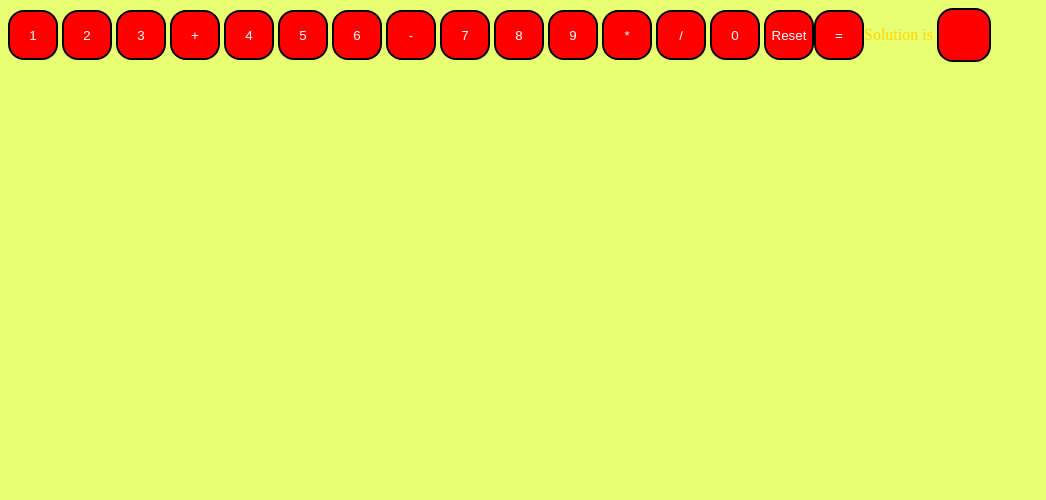
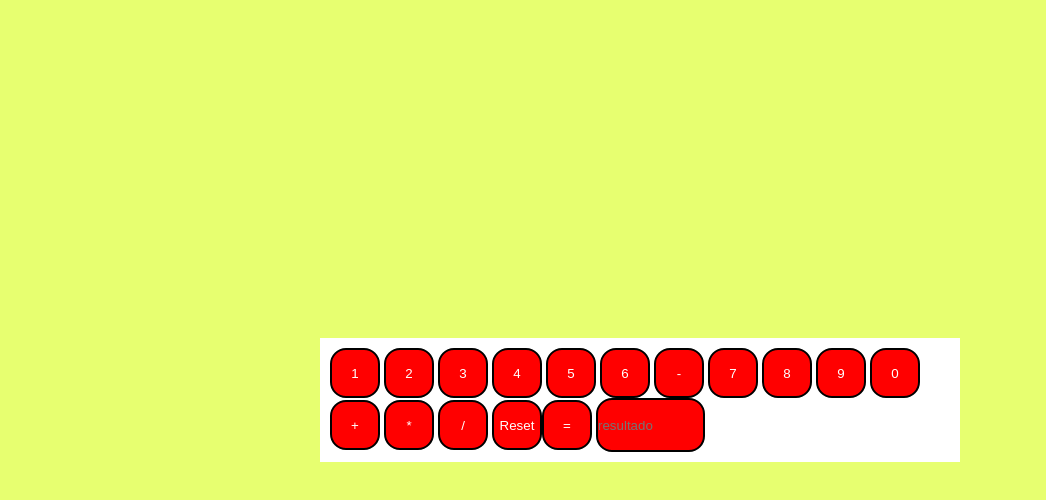
Before and after one commit to LuisArturCorreia2002/calculator, a website: page HTML5Application/public_html/index.html in a window 1280 px wide. Shown: the whole page, without its empty margins (0-1046 px from the left). Drawn offline with Linux system fonts and the light colour scheme.

Commit message:
Alterado o layout da calculadorea

```diff
--- a/HTML5Application/public_html/css/style.css
+++ b/HTML5Application/public_html/css/style.css
@@ -7,3 +7,15 @@ input{
     background: red;
     color: #fff
 }
+
+form{
+     position: absolute;
+     top: 50%;
+     left: 50%;
+     transform: translate(-50%, -50%);
+     background: #fff;
+     padding: 10px;
+}
+#igual{
+    width: 105px;
+}
--- a/HTML5Application/public_html/index.html
+++ b/HTML5Application/public_html/index.html
@@ -11,7 +11,6 @@
            <input type="button" value="1" onClick="document.calculator.ans.value+='1'">
            <input type="button" value="2" onClick="document.calculator.ans.value+='2'">
            <input type="button" value="3" onClick="document.calculator.ans.value+='3'">
-           <input type="button" value="+" onClick="document.calculator.ans.value+='+'">
            <input type="button" value="4" onClick="document.calculator.ans.value+='4'">
            <input type="button" value="5" onClick="document.calculator.ans.value+='5'">
            <input type="button" value="6" onClick="document.calculator.ans.value+='6'">
@@ -19,10 +18,12 @@
            <input type="button" value="7" onClick="document.calculator.ans.value+='7'">
            <input type="button" value="8" onClick="document.calculator.ans.value+='8'">
            <input type="button" value="9" onClick="document.calculator.ans.value+='9'">
+           <input type="button" value="0" onClick="document.calculator.ans.value+='0'">
+           <input type="button" value="+" onClick="document.calculator.ans.value+='+'">
            <input type="button" value="*" onClick="document.calculator.ans.value+='*'">
            <input type="button" value="/" onClick="document.calculator.ans.value+='/'">
-           <input type="button" value="0" onClick="document.calculator.ans.value+='0'">
-          <input type="reset" value="Reset"><input type="button" value="=" onClick="document.calculator.ans.value=eval(document.calculator.ans.value)">Solution is <input type="textfield" name="ans" value="">
+           <input type="reset" value="Reset"><input type="button" value="=" onClick="document.calculator.ans.value=eval(document.calculator.ans.value)">
+           <input id="igual" placeholder="resultado" type="textfield" name="ans" value="">
         </form>
     </body>
 </html>
```
